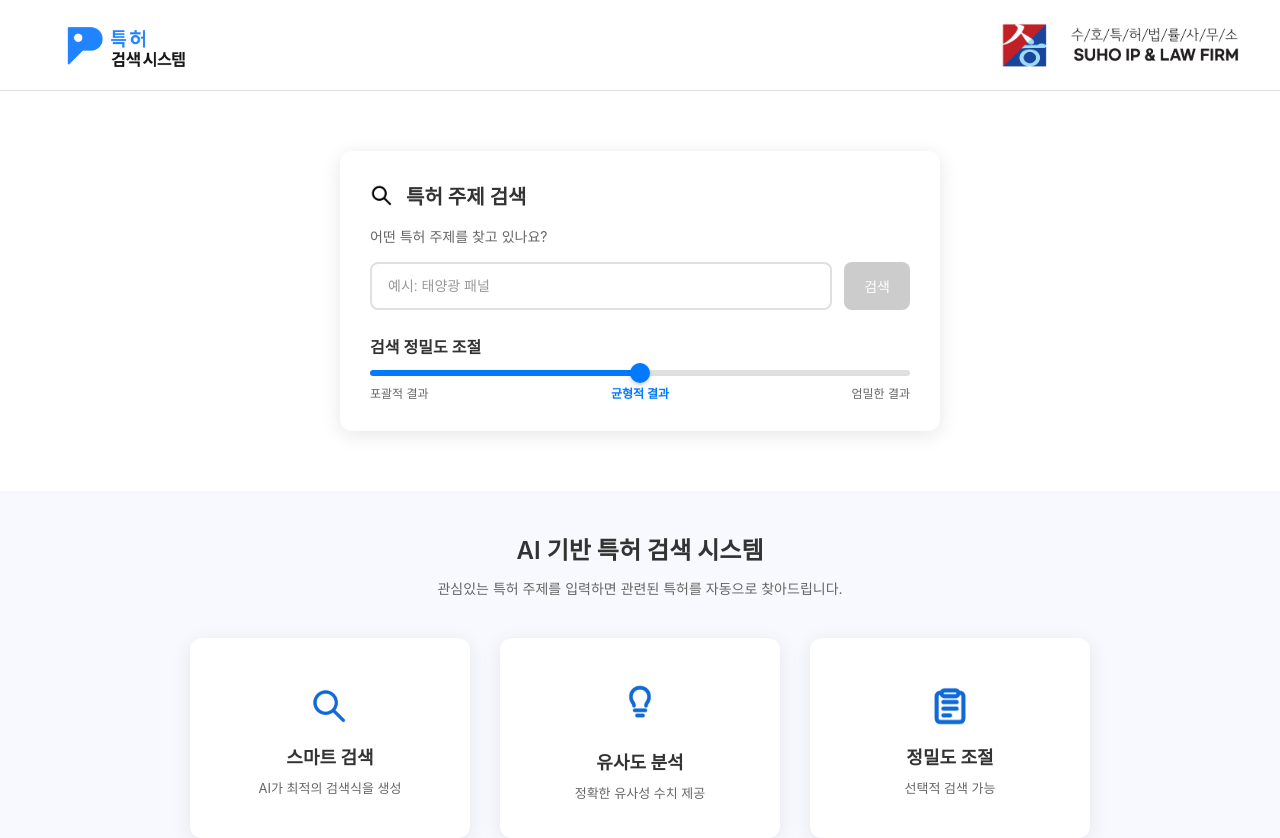
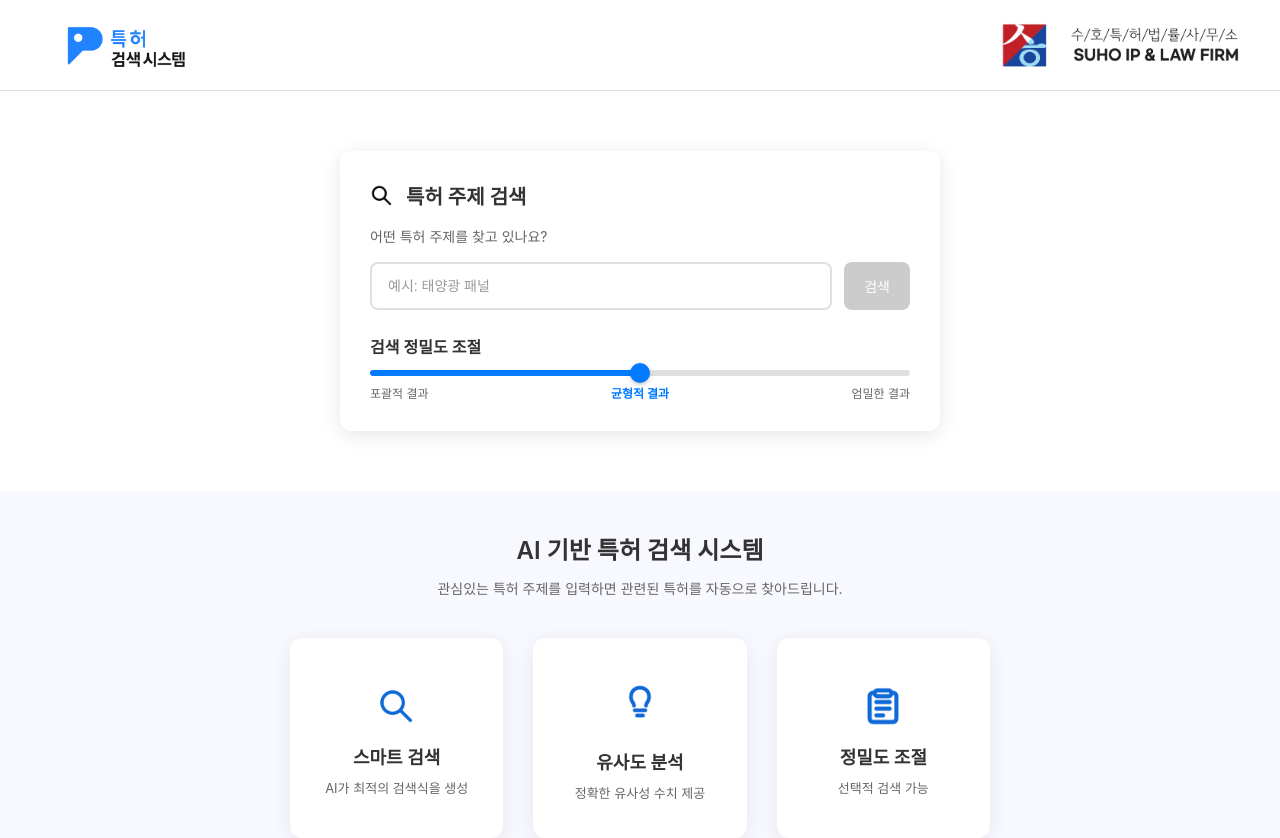
Before and after one commit to hyuke81/GPS_UI, a Next.js app: page / in a window 1280 px wide. Shown: the top 838 px of the page. Built offline with nearby package versions, Linux system fonts and the light colour scheme.

Commit message:
design: AI 기능 소개 섹션 ui 수정 (전체 너비, 박스 그리드 조정)

```diff
--- a/src/app/components/AIFeatures.module.css
+++ b/src/app/components/AIFeatures.module.css
@@ -5,7 +5,7 @@
 }
 
 .aiContainer {
-  max-width: 900px;
+  max-width: 700px;
   margin: 0 auto;
   text-align: center;
 }
@@ -28,7 +28,7 @@
 
 .featuresGrid {
   display: grid;
-  grid-template-columns: repeat(auto-fit, minmax(250px, 1fr));
+  grid-template-columns: repeat(3, 1fr);
   gap: 30px;
   margin-top: 30px;
 }
```
